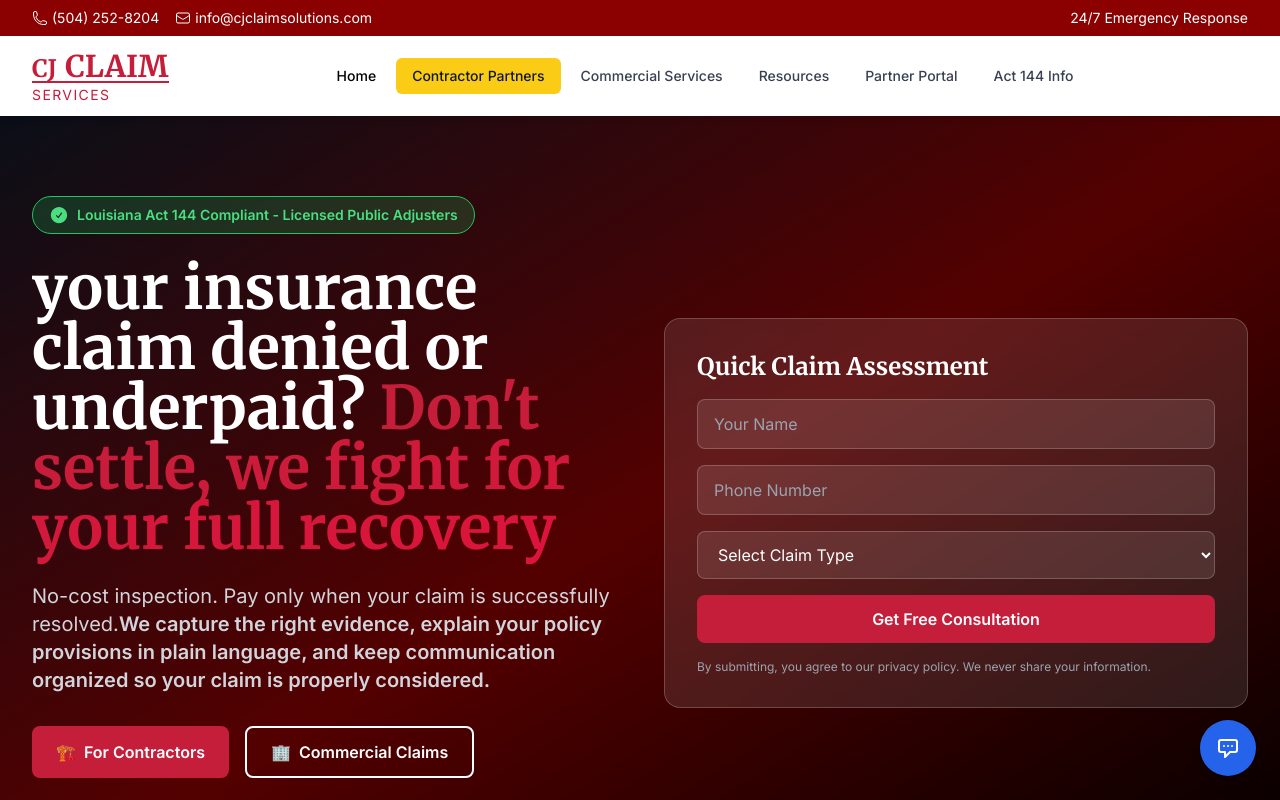
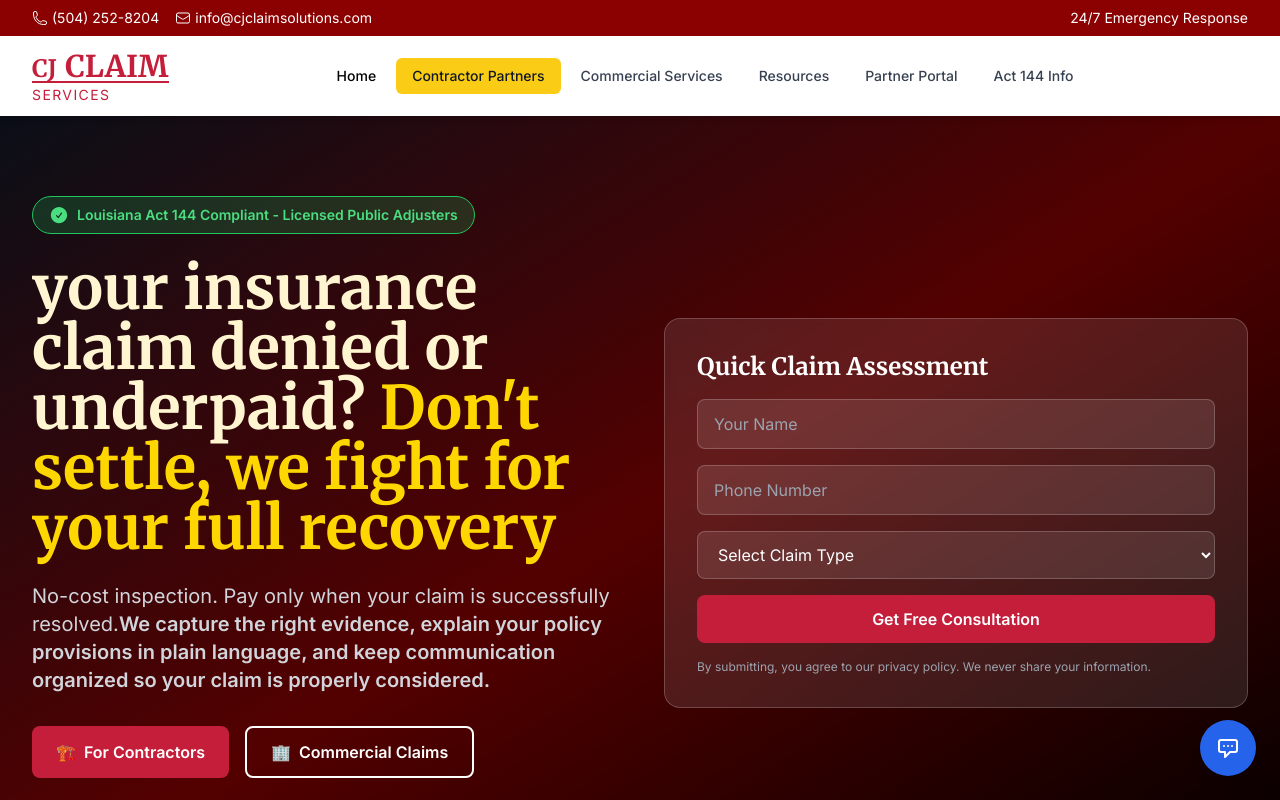
Before and after one commit to eatsalad239/cj-public-adjusteer, a React (Vite) app: page / in a window 1280 px wide. Shown: the top 800 px of the page. Built offline with nearby package versions, Linux system fonts and the light colour scheme.

Commit message:
Change Hero text color to cream/gold for better visibility

```diff
--- a/src/components/Hero.jsx
+++ b/src/components/Hero.jsx
@@ -20,13 +20,12 @@ const Hero = () => {
               <span className="text-sm font-semibold">Louisiana Act 144 Compliant - Licensed Public Adjusters</span>
             </div>
 
-            <h1 className="text-4xl md:text-6xl font-serif font-bold text-white mb-6">
-              your insurance claim denied or underpaid? <span className="gradient-text">Don't settle, we fight for your full recovery</span>
+            <h1 className="text-4xl md:text-6xl font-serif font-bold text-[#FFF6D1] mb-6">
+              your insurance claim denied or underpaid? <span className="text-[#FFD700]">Don't settle, we fight for your full recovery</span>
             </h1>
 
             <p className="text-xl text-gray-300 mb-8">
               No-cost inspection. Pay only when your claim is successfully resolved.
-
               <span className="font-semibold">We capture the right evidence, explain your policy provisions in plain language,
               and keep communication organized so your claim is properly considered.</span>
             </p>
```
